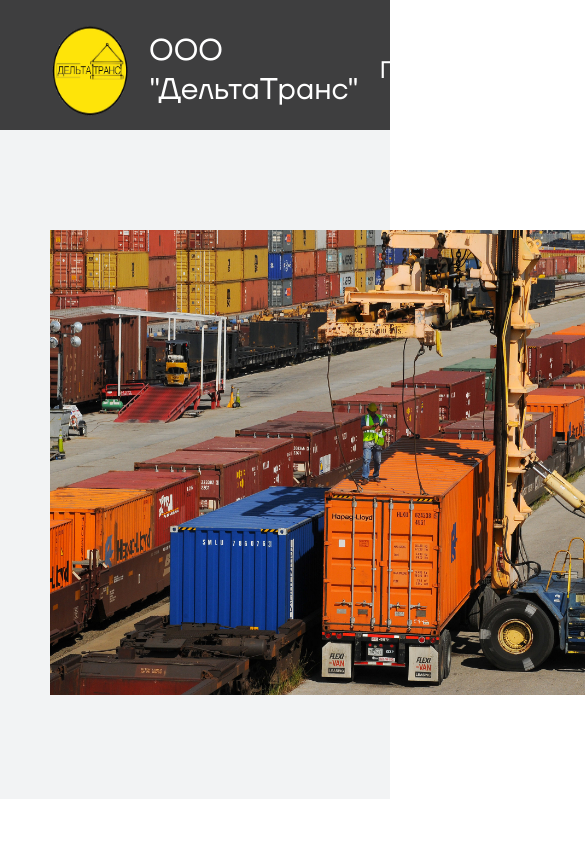
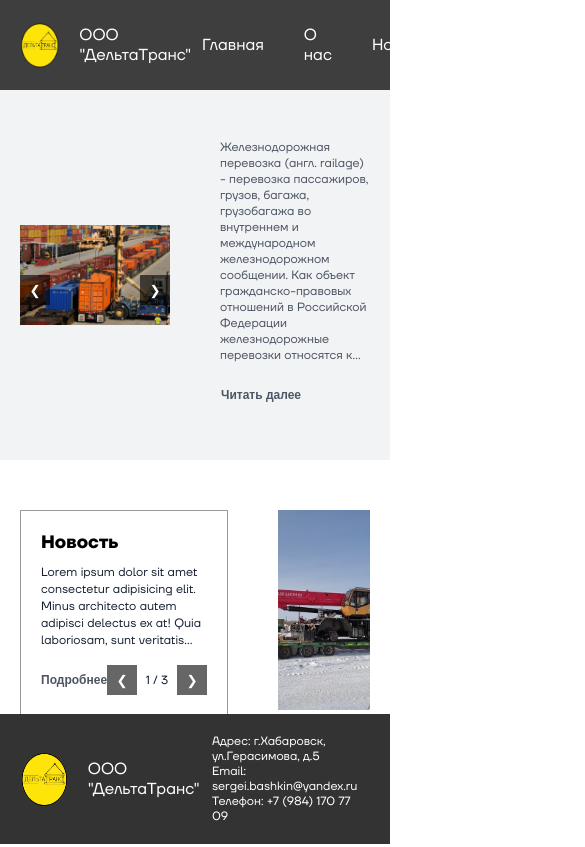
Before and after one commit to MarianRoshchupkin/military_site, a plain HTML site: page index.html in a window 390 px wide. Shown: the top 847 px of the page, 585 px wide, since content can reach past the window. Drawn offline with Linux system fonts and the light colour scheme.

Commit message:
added sliders

```diff
--- a/css/main.global.css
+++ b/css/main.global.css
@@ -1,11 +1,3 @@
-@font-face {
-  font-family: "Roboto";
-  src: local("Roboto-Regular"), url("../assets/fonts/Roboto-Regular.woff2") format("woff2"), url("../assets/fonts/Roboto-Regular.woff") format("woff");
-  font-weight: 400;
-  font-style: normal;
-  font-display: swap;
-}
-
 @font-face {
   font-family: "TT Firs Neue";
   src: local("TTFirsNeue-Regular"), url("../assets/fonts/TTFirsNeue-Regular.woff2") format("woff2"), url("../assets/fonts/TTFirsNeue-Regular.woff") format("woff");
@@ -54,7 +46,7 @@
 
 body {
   margin: 0;
-  font-family: 'Roboto', serif;
+  font-family: 'TT Firs Neue', serif;
   color: var(--black);
   background-color: var(--white);
 }
@@ -82,20 +74,22 @@ button {
   cursor: pointer;
 }
 
-/****************************** HEADER SECTION ******************************/
-.header__container {
+.header {
   position: sticky;
   top: 0;
+  z-index: var(--zindex-sticky);
+}
+
+.header__container {
   width: 100%;
   background-color: rgba(14, 14 , 16, .8);
-  z-index: var(--zindex-sticky);
 }
 
 .header__wrapper {
   display: flex;
   justify-content: space-between;
   align-items: center;
-  padding: 20px 50px 10px 50px;
+  padding: 20px 50px;
   margin: 0 auto;
   width: 100%;
   max-width: 1440px;
@@ -108,8 +102,8 @@ button {
 }
 
 .header__logo__link {
-  width: 100px;
-  height: 100px;
+  width: 60px;
+  height: 60px;
 }
 
 .header__logo__image {
@@ -121,8 +115,7 @@ button {
 }
 
 .header__logo__desc {
-  font-family: 'TT Firs Neue', sans-serif;
-  font-size: 30px;
+  font-size: 24px;
   font-weight: 400;
   color: var(--white);
   transition: all .3s ease;
@@ -135,7 +128,6 @@ button {
 }
 
 .header__link {
-  font-family: 'TT Firs Neue', sans-serif;
   font-size: 24px;
   font-weight: 400;
   color: var(--white);
@@ -146,7 +138,6 @@ button {
   text-decoration: underline;
 }
 
-/****************************** ABOUT US SECTION ******************************/
 .aboutus__container {
   width: 100%;
   background-color: rgb(242, 243, 244);
@@ -163,23 +154,60 @@ button {
 }
 
 .aboutus__slider {
+  position: relative;
+  display: flex;
+  align-items: center;
   grid-column: 1;
   grid-row: 1;
+  width: 100%;
+  max-width: 100%;
+  overflow: hidden;
 }
 
-.aboutus__slider__image {
-  width: 700px;
+.aboutus__slider__container {
+  display: flex;
+  width: 100%;
+  transition: transform 0.5s ease-in-out;
+}
+
+.aboutus__slider__slide {
+  display: flex;
+  width: 100%;
+  min-width: 100%;
+  transition: opacity 0.5s ease-in-out;
+}
+
+.aboutus__slider__prev,
+.aboutus__slider__next {
+  position: absolute;
+  top: 50%;
+  display: flex;
+  justify-content: center;
+  align-items: center;
+  width: 40px;
+  height: 40px;
+  color: var(--white);
+  background-color: rgba(0, 0, 0, .6);
+  cursor: pointer;
+  z-index: var(--zindex-fixed);
+}
+
+.aboutus__slider__prev:hover,
+.aboutus__slider__next:hover {
+  background-color: rgb(0, 0, 0);
 }
 
 .aboutus__intro {
+  display: flex;
+  flex-direction: column;
+  justify-content: center;
   grid-column: 2;
   grid-row: 1;
 }
 
 .aboutus__intro__desc {
   display: -webkit-box;
-  margin: 0 0 20px 0;
-  font-family: 'TT Firs Neue', sans-serif;
+  margin: 0 0 16px 0;
   font-size: 16px;
   font-weight: 400;
   line-height: 24px;
@@ -195,15 +223,19 @@ button {
   display: flex;
   justify-content: center;
   align-items: center;
-  font-family: 'TT Firs Neue', sans-serif;
+  width: 112px;
   font-size: 16px;
   font-weight: 700;
   line-height: 30px;
   color: var(--grey3);
 }
 
-/****************************** NEWS SECTION ******************************/
+.aboutus__intro__button:hover {
+  text-decoration: underline;
+}
+
 .news__container {
+  padding: 0 50px;
   width: 100%;
   background-color: var(--white);
 }
@@ -213,44 +245,37 @@ button {
   justify-content: space-between;
   align-items: center;
   gap: 50px;
-  padding: 100px 50px;
+  padding: 100px 0;
   margin: 0 auto;
-  max-width: 1440px;
+  max-width: 1340px;
+  overflow: hidden;
 }
 
-.news__block {
-  position: relative;
+.news__slider {
   display: flex;
-  flex-direction: column;
-  width: 500px;
-  height: 600px;
-  box-shadow: 0 5px 20px 0 rgba(0, 0, 0, 0.25);
+  align-items: center;
+  width: 100%;
+  max-width: 100%;
+  transition: transform 0.5s ease-in-out;
 }
 
-.news__image {
-  position: absolute;
-  top: 0;
-  right: 0;
-  left: 0;
-  width: 100%;
-  height: 300px;
-  background-image: url('../assets/images/slide1.jpeg');
-  background-repeat: no-repeat;
-  background-size: cover;
-  background-position: center;
+.news__slide {
+  display: flex;
+  min-width: 100%;
+  transition: opacity 0.5s ease-in-out;
 }
 
 .news__content {
-  position: absolute;
-  right: 0;
-  bottom: 0;
-  left: 0;
-  padding: 0 25px 36px 24px;
-  min-height: 100px;
+  display: flex;
+  flex-direction: column;
+  width: 100%;
+  padding: 36px 24px;
+  margin: 0 50px 0 0;
+  border: 1px solid #999;
 }
 
 .news__content__title {
-  margin: 0 0 19px 0;
+  margin: 0 0 10px 0;
   font-size: 18px;
   font-weight: 700;
   line-height: 23px;
@@ -261,39 +286,87 @@ button {
 }
 
 .news__content__desc {
-  margin: 0;
-  height: 200px;
-  font-size: 13px;
+  display: -webkit-box;
+  margin: 0 0 16px 0;
+  font-size: 14px;
   font-weight: 400;
   line-height: 17px;
   color: var(--secondary1);
+  max-height: 100%;
+  overflow: hidden;
+  -webkit-line-clamp: 8;
+  -webkit-box-orient: vertical;
   text-overflow: ellipsis;
-  overflow: hidden;
-  white-space: nowrap;
 }
 
-.news__content__button {
+.news__content__controls {
+  display: flex;
+  justify-content: space-between;
+  align-items: center;
+  margin: auto 0 0 0;
+}
+
+.news__content__readmore {
   display: flex;
   justify-content: center;
   align-items: center;
-  padding: 20px 40px;
-  width: 100%;
-  font-size: 20px;
+  font-size: 16px;
+  font-weight: 700;
+  line-height: 30px;
+  color: var(--grey3);
+}
+
+.news__content__readmore:hover {
+  text-decoration: underline;
+}
+
+.news__content__buttons {
+  display: flex;
+  justify-content: space-between;
+  align-items: center;
+  width: 140px;
+}
+
+.news__content__prev,
+.news__content__next {
+  display: flex;
+  justify-content: center;
+  align-items: center;
+  width: 40px;
+  height: 40px;
+  color: var(--white);
+  background-color: rgba(0, 0, 0, .6);
+  cursor: pointer;
+  z-index: var(--zindex-fixed);
+}
+
+.news__content__prev:hover,
+.news__content__next:hover {
+  background-color: rgb(0, 0, 0);
+}
+
+.news__content__counts {
+  font-family: "TT Firs Neue", sans-serif;
+  font-size: 16px;
   font-weight: 400;
   line-height: 17px;
-  color: var(--white);
-  background-color: rgba(14, 14, 16, .8);
-  outline: none;
-  transition: all .3s ease;
+  color: var(--secondary1);
 }
 
-.news__content__button:hover {
-  color: rgba(14, 14, 16, .8);
-  background-color: var(--white);
-  outline: 2px solid rgba(14, 14, 16, .8);
+.news__image {
+  width: 100%;
+  height: 300px;
+  background-image: url('../assets/images/slide1.jpeg');
+  background-repeat: no-repeat;
+  background-size: cover;
+  background-position: center;
 }
 
-/****************************** FOOTER SECTION ******************************/
+.footer {
+  position: sticky;
+  bottom: 0;
+}
+
 .footer__container {
   width: 100%;
   background-color: rgba(51, 51 , 51);
@@ -303,7 +376,7 @@ button {
   display: flex;
   justify-content: space-between;
   align-items: center;
-  padding: 50px;
+  padding: 20px 50px;
   margin: 0 auto;
   width: 100%;
   max-width: 1440px;
@@ -316,8 +389,8 @@ button {
 }
 
 .footer__logo__link {
-  width: 100px;
-  height: 100px;
+  width: 60px;
+  height: 60px;
 }
 
 .footer__logo__image {
@@ -329,16 +402,128 @@ button {
 }
 
 .footer__logo__desc {
-  font-family: 'TT Firs Neue', sans-serif;
-  font-size: 30px;
+  font-size: 24px;
   font-weight: 400;
   color: var(--white);
   transition: all .3s ease;
 }
 
 .footer__contacts {
-  font-family: 'TT Firs Neue', sans-serif;
-  font-size: 20px;
+  font-size: 18px;
   font-weight: 400;
   color: var(--white);
 }
+
+/****************************** 1200px ******************************/
+@media (max-width: 1200px) {
+  .aboutus__intro__desc {
+    font-size: 14px;
+    line-height: 20px;
+  }
+}
+
+/****************************** 992px ******************************/
+@media (max-width: 992px) {
+  .header__wrapper {
+    padding: 20px;
+  }
+
+  .header__logo__link {
+    width: 50px;
+    height: 50px;
+  }
+
+  .header__logo__desc {
+    font-size: 16px;
+  }
+
+  .header__link {
+    font-size: 16px;
+  }
+
+  .aboutus__wrapper {
+    padding: 50px 20px;
+  }
+
+  .aboutus__intro__desc {
+    font-size: 12px;
+    line-height: 16px;
+  }
+
+  .aboutus__intro__button {
+    width: 82px;
+    font-size: 12px;
+  }
+
+  .aboutus__slider__prev,
+  .aboutus__slider__next {
+    width: 30px;
+    height: 30px;
+  }
+
+  .news__container {
+    padding: 0;
+  }
+
+  .news__wrapper {
+    gap: 20px;
+    padding: 0;
+    margin: 50px 20px;
+  }
+
+  .news__block {
+    height: 480px;
+  }
+
+  .news__image {
+    height: 200px;
+  }
+
+  .news__content {
+    padding: 20px;
+  }
+
+  .news__content__desc {
+    font-size: 12px;
+    -webkit-line-clamp: 5;
+  }
+
+  .news__content__readmore {
+    font-size: 12px;
+  }
+
+  .news__content__buttons {
+    width: 100px;
+  }
+
+  .news__content__prev,
+  .news__content__next {
+    width: 30px;
+    height: 30px;
+  }
+
+  .news__content__counts {
+    font-size: 12px;
+  }
+
+  .footer__wrapper {
+    padding: 20px;
+  }
+
+  .footer__logo_link {
+    width: 50px;
+    height: 50px;
+  }
+
+  .footer__logo__desc {
+    font-size: 16px;
+  }
+
+  .footer__contacts {
+    font-size: 12px;
+  }
+}
+
+/****************************** 768px ******************************/
+@media (max-width: 768px) {
+}
--- a/index.html
+++ b/index.html
@@ -19,10 +19,8 @@
           </div>
           <ul class="header__list">
             <li class="header__item"><a class="header__link" href="#">Главная</a></li>
-            <li class="header__item"><a class="header__link" href="#">Фотоуслуги</a></li>
-            <li class="header__item"><a class="header__link" href="#">Галерея</a></li>
-            <li class="header__item"><a class="header__link" href="#">Контакты</a></li>
             <li class="header__item"><a class="header__link" href="#">О нас</a></li>
+            <li class="header__item"><a class="header__link" href="#">Новости</a></li>
           </ul>
         </div>
       </div>
@@ -32,7 +30,13 @@
         <div class="aboutus__container">
           <div class="aboutus__wrapper">
             <div class="aboutus__slider">
-              <img class="aboutus__slider__image" src="./assets/images/main_background.jpg" alt="слайд 1" />
+              <button class="aboutus__slider__prev" style="left: 0;" onclick="prevAboutusSlide()">&#10094;</button>
+              <div class="aboutus__slider__container">
+                <img class="aboutus__slider__slide" src="./assets/images/main_background.jpg" alt="слайд 1" />
+                <img class="aboutus__slider__slide" src="./assets/images/main_background.jpg" alt="слайд 2" />
+                <img class="aboutus__slider__slide" src="./assets/images/main_background.jpg" alt="слайд 3" />
+              </div>
+              <button class="aboutus__slider__next" style="right: 0;" onclick="nextAboutusSlide()">&#10095;</button>
             </div>
             <div class="aboutus__intro">
               <p class="aboutus__intro__desc">
@@ -65,8 +69,8 @@
       <section class="news">
         <div class="news__container">
           <div class="news__wrapper">
-            <div class="news__block">
-              <div class="news__image"></div>
+            <div class="news__slider">
+              <div class="news__slide">
                 <div class="news__content">
                   <h3 class="news__content__title">Новость</h3>
                   <p class="news__content__desc">
@@ -74,11 +78,18 @@
                     Lorem ipsum dolor sit, amet consectetur adipisicing elit. Reprehenderit, maxime dolores! Est magnam placeat eveniet itaque quam laborum minus consequuntur mollitia ex soluta, sed dolor perferendis illo corporis saepe adipisci.
                     Lorem ipsum dolor sit amet consectetur adipisicing elit. Alias porro dolores et blanditiis cumque eius mollitia consequuntur laborum impedit assumenda! Officiis voluptatem nostrum alias, error tempore nesciunt commodi minus et!
                   </p>
-                <button class="news__content__button">Подробнее</button>
+                  <div class="news__content__controls">
+                    <button class="news__content__readmore">Подробнее</button>
+                    <div class="news__content__buttons">
+                      <button class="news__content__prev" onclick="prevNewsSlide()">&#10094;</button>
+                      <span class="news__content__counts">1 / 3</span>
+                      <button class="news__content__next" onclick="nextNewsSlide()">&#10095;</button>
                     </div>
                   </div>
-            <div class="news__block">
+                </div>
                 <div class="news__image"></div>
+              </div>
+              <div class="news__slide">
                 <div class="news__content">
                   <h3 class="news__content__title">Новость</h3>
                   <p class="news__content__desc">
@@ -86,11 +97,18 @@
                     Lorem ipsum dolor sit, amet consectetur adipisicing elit. Reprehenderit, maxime dolores! Est magnam placeat eveniet itaque quam laborum minus consequuntur mollitia ex soluta, sed dolor perferendis illo corporis saepe adipisci.
                     Lorem ipsum dolor sit amet consectetur adipisicing elit. Alias porro dolores et blanditiis cumque eius mollitia consequuntur laborum impedit assumenda! Officiis voluptatem nostrum alias, error tempore nesciunt commodi minus et!
                   </p>
-                <button class="news__content__button">Подробнее</button>
+                  <div class="news__content__controls">
+                    <button class="news__content__readmore">Подробнее</button>
+                    <div class="news__content__buttons">
+                      <button class="news__content__prev" onclick="prevNewsSlide()">&#10094;</button>
+                      <span class="news__content__counts">1 / 3</span>
+                      <button class="news__content__next" onclick="nextNewsSlide()">&#10095;</button>
                     </div>
                   </div>
-            <div class="news__block">
+                </div>
                 <div class="news__image"></div>
+              </div>
+              <div class="news__slide">
                 <div class="news__content">
                   <h3 class="news__content__title">Новость</h3>
                   <p class="news__content__desc">
@@ -98,7 +116,16 @@
                     Lorem ipsum dolor sit, amet consectetur adipisicing elit. Reprehenderit, maxime dolores! Est magnam placeat eveniet itaque quam laborum minus consequuntur mollitia ex soluta, sed dolor perferendis illo corporis saepe adipisci.
                     Lorem ipsum dolor sit amet consectetur adipisicing elit. Alias porro dolores et blanditiis cumque eius mollitia consequuntur laborum impedit assumenda! Officiis voluptatem nostrum alias, error tempore nesciunt commodi minus et!
                   </p>
-                <button class="news__content__button">Подробнее</button>
+                  <div class="news__content__controls">
+                    <button class="news__content__readmore">Подробнее</button>
+                    <div class="news__content__buttons">
+                      <button class="news__content__prev" onclick="prevNewsSlide()">&#10094;</button>
+                      <span class="news__content__counts">1 / 3</span>
+                      <button class="news__content__next" onclick="nextNewsSlide()">&#10095;</button>
+                    </div>
+                  </div>
+                </div>
+                <div class="news__image"></div>
               </div>
             </div>
           </div>
@@ -123,4 +150,5 @@
       </div>
     </footer>
   </body>
+  <script src="js/main.js"></script>
 </html>
--- /dev/null
+++ b/js/main.js
@@ -0,0 +1,36 @@
+let currentAboutusIndex = 0;
+let currentNewsIndex = 0;
+const aboutusSlides = document.querySelectorAll('.aboutus__slider__slide');
+const newsSlides = document.querySelectorAll('.news__slide');
+const totalAboutusSlides = aboutusSlides.length;
+const totalNewsSlides = newsSlides.length;
+
+function updateAboutusSlidePosition() {
+  const slider = document.querySelector('.aboutus__slider__container');
+  slider.style.transform = `translateX(-${currentAboutusIndex * 100}%)`;
+}
+
+function updateNewsSlidePosition() {
+  const slider = document.querySelector('.news__slider');
+  slider.style.transform = `translateX(-${currentNewsIndex * 100}%)`;
+}
+
+function nextAboutusSlide() {
+  currentAboutusIndex = (currentAboutusIndex + 1) % totalAboutusSlides;
+  updateAboutusSlidePosition();
+}
+
+function nextNewsSlide() {
+  currentNewsIndex = (currentNewsIndex + 1) % totalNewsSlides;
+  updateNewsSlidePosition();
+}
+
+function prevAboutusSlide() {
+  currentAboutusIndex = (currentAboutusIndex - 1 + totalAboutusSlides) % totalAboutusSlides;
+  updateAboutusSlidePosition();
+}
+
+function prevNewsSlide() {
+  currentNewsIndex = (currentNewsIndex - 1 + totalNewsSlides) % totalNewsSlides;
+  updateNewsSlidePosition();
+}
```
Also changed, not shown: assets/fonts/Roboto-Regular.woff (deleted), assets/fonts/Roboto-Regular.woff2 (deleted). Lines whose indentation alone changed are shown as unchanged.
